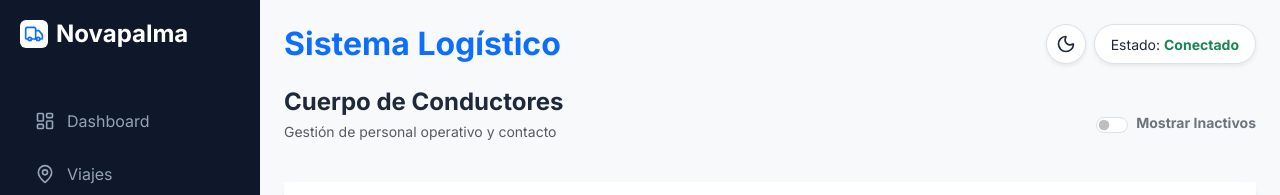
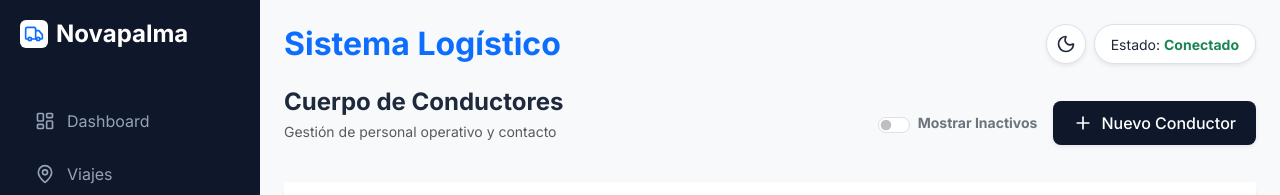
Before and after one commit to Arle124/mi_proyecto_PERN, a React (Vite) app in the folder client/: page /conductores in a window 1280 px wide. Shown: the top 195 px of the page. Built offline with nearby package versions, Linux system fonts and the light colour scheme; no server answers; sample sign-in values are in the browser's storage.

Commit message:
feat(client): allow operators to register new drivers and vehicles
Removed the isAdmin check around the creation button in both the Drivers and Vehicles pages, aligning client UI behavior with backend route permissions.

```diff
--- a/client/src/pages/Drivers.jsx
+++ b/client/src/pages/Drivers.jsx
@@ -227,14 +227,12 @@ const Drivers = () => {
             />
             <label className="form-check-label small fw-bold text-secondary cursor-pointer" htmlFor="showInactiveSwitch">Mostrar Inactivos</label>
           </div>
-          {isAdmin() && (
           <button
             className="btn btn-primary d-flex align-items-center gap-2 shadow-sm"
             onClick={handleOpenCreateModal}
           >
             <Plus size={20} /> Nuevo Conductor
           </button>
-          )}
         </div>
       </div>
 
--- a/client/src/pages/Vehicles.jsx
+++ b/client/src/pages/Vehicles.jsx
@@ -247,14 +247,12 @@ const Vehicles = () => {
             />
             <label className="form-check-label small fw-bold text-secondary cursor-pointer" htmlFor="showInactiveSwitch">Mostrar Inactivos</label>
           </div>
-          {isAdmin() && (
           <button
             className="btn btn-primary d-flex align-items-center gap-2 shadow-sm"
             onClick={handleOpenCreateModal}
           >
             <Plus size={20} /> Nuevo Vehículo
           </button>
-          )}
         </div>
       </div>
 
```
Lines whose indentation alone changed are shown as unchanged.
